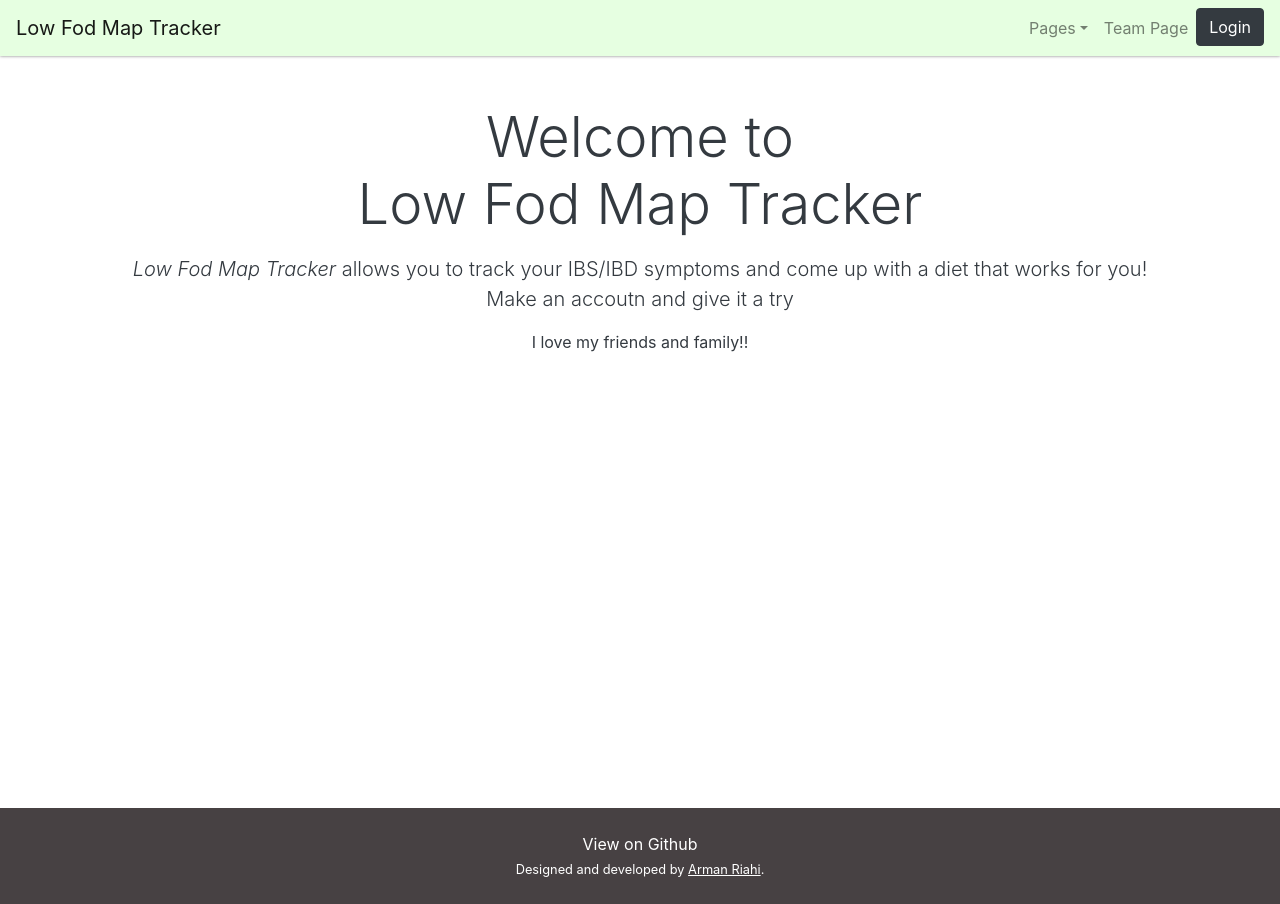
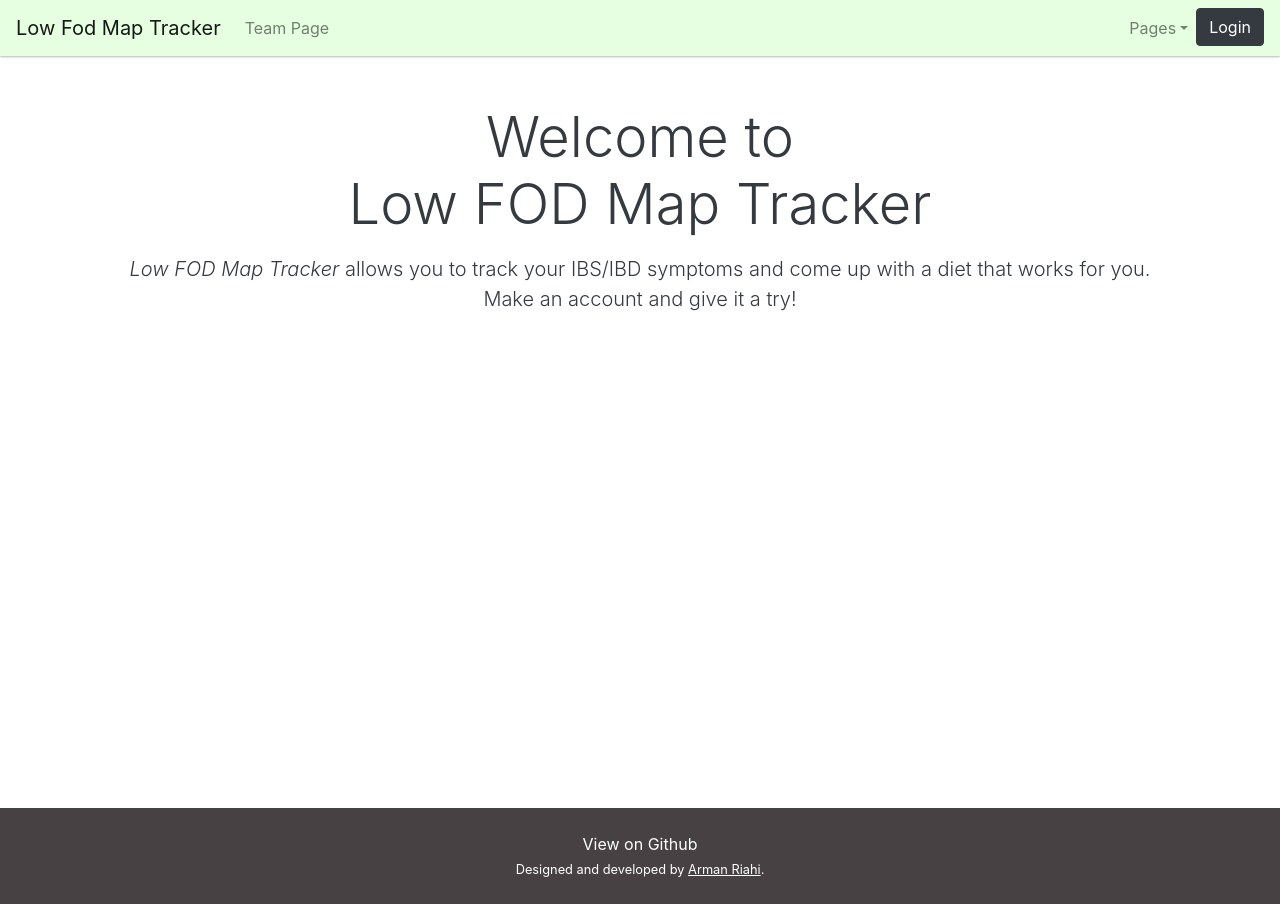
Before and after one commit to jwitz1000/LowFodMapTracker, a React (Create React App) app in the folder client/: page / in a window 1280 px wide. Built offline with nearby package versions, Linux system fonts and the light colour scheme.

Commit message:
adjusted navbar so team page is on the left

```diff
--- a/client/src/components/Form/Stats.js
+++ b/client/src/components/Form/Stats.js
@@ -43,7 +43,6 @@ const StatsForm = (props) => {
         diahrrea: formState.stats.diahrrea,
       };
       API.createHealthSummary(data).then((res) => {
-        console.log(res);
         if (res.data) {
           formStateDispatch({
             ...formState,
@@ -53,7 +52,6 @@ const StatsForm = (props) => {
         }
       });
     } else {
-      console.log(formState);
       let data = {
         stress: formState.stats.stress,
         pain: formState.stats.pain,
@@ -62,9 +60,7 @@ const StatsForm = (props) => {
         bloating: formState.stats.bloating,
         diahrrea: formState.stats.diahrrea,
       };
-      console.log(data);
       API.updateHealthSummary(formState.stats.id, data).then((res) => {
-        console.log(res.data);
         formStateDispatch({
           ...formState,
           stats: res.data,
--- a/client/src/components/Nav/index.js
+++ b/client/src/components/Nav/index.js
@@ -28,7 +28,12 @@ const TheNav = (props) => {
         <NavbarBrand href="/">Low Fod Map Tracker</NavbarBrand>
         <NavbarToggler onClick={toggle} />
         <Collapse isOpen={isOpen} navbar>
-          <Nav className="ml-auto " navbar>
+          <Nav className="mr-auto" navbar>
+            <NavItem>
+              <NavLink href="/team/">Team Page</NavLink>
+            </NavItem>
+          </Nav>
+          <Nav className="ml-auto" navbar>
             <UncontrolledDropdown nav inNavbar>
               <DropdownToggle nav caret>
                 Pages
@@ -39,9 +44,7 @@ const TheNav = (props) => {
                 <DropdownItem>Data</DropdownItem>
               </DropdownMenu>
             </UncontrolledDropdown>
-            <NavItem>
-              <NavLink href="/team/">Team Page</NavLink>
-            </NavItem>
+
             <NavItem>
               <Login buttonLabel="Login" />
             </NavItem>
--- a/client/src/pages/Home.js
+++ b/client/src/pages/Home.js
@@ -8,14 +8,13 @@ const Home = (props) => {
           <div className="col-12 text-center px-5">
             <h1 className="display-4">
               Welcome to <br />
-              Low Fod Map Tracker
+              Low FOD Map Tracker
             </h1>
             <p className="lead my-3">
-              <em>Low Fod Map Tracker</em> allows you to track your IBS/IBD
-              symptoms and come up with a diet that works for you! <br />
-              Make an accoutn and give it a try
+              <em>Low FOD Map Tracker</em> allows you to track your IBS/IBD
+              symptoms and come up with a diet that works for you. <br />
+              Make an account and give it a try!
             </p>
-            <p className="my-3">I love my friends and family!!</p>
           </div>
         </div>
       </div>
```
